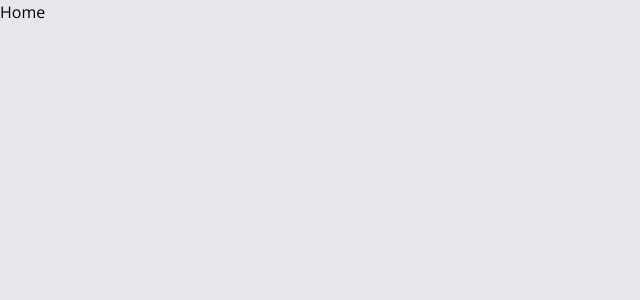
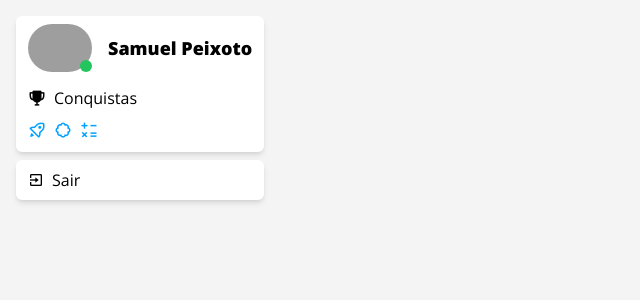
Before and after one commit to arcel-labs/arcel-fe, a React (Vite) app: page / in a window 1280 px wide. Shown: the top 300 px of the page, without its empty margins (0-640 px from the left). Built offline with nearby package versions, Linux system fonts and the light colour scheme; grey boxes are pictures that could not be loaded.

Commit message:
fix: colors in white variant

```diff
--- a/src/components/Atoms/UserProfile/index.tsx
+++ b/src/components/Atoms/UserProfile/index.tsx
@@ -3,8 +3,8 @@ import { TUserProfileComponentProps } from "./types";
 
 const UserProfile: FC<TUserProfileComponentProps> = ({ user }) => {
   return (
-    <div className="flex flex-col gap-2 sm:w-auto w-full">
-      <div className="bg-gray-300 shadow-md gap-3 flex justify-start py-2 px-3 rounded-md items-start flex-col dark:bg-slate-800 sm:max-w-sm">
+    <div className="flex flex-col gap-2 md:w-auto w-full">
+      <div className="bg-white shadow-md gap-3 flex justify-start py-2 px-3 rounded-md items-start flex-col dark:bg-slate-800 md:max-w-sm">
         <div className="flex gap-4 items-center flex-wrap">
           <div className="flex relative w-16 h-w-16 justify-center items-center">
             <img
@@ -28,8 +28,8 @@ const UserProfile: FC<TUserProfileComponentProps> = ({ user }) => {
           </div>
         </div>
       </div>
-      <div className="none w-full">
-        <button className="w-full flex items-center bg-slate-800 shadow-md rounded-md py-2 px-3 gap-2 select-none cursor-pointer transition-all hover:bg-blue hover:text-black">
+      <div className="w-full md:max-w-sm">
+        <button className="w-full flex items-center bg-white dark:bg-slate-800 shadow-md rounded-md py-2 px-3 gap-2 select-none cursor-pointer transition-all hover:bg-blue hover:text-black">
           <i className="bx bx-exit"/>
           <span>Sair</span>
         </button>
--- a/src/main.tsx
+++ b/src/main.tsx
@@ -8,7 +8,7 @@ import "./global.css";
 ReactDOM.createRoot(document.getElementById("root") as HTMLElement).render(
   <React.StrictMode>
     <BrowserRouter>
-      <div className="h-full w-full dark:bg-slate-900 dark:text-white bg-gray-200 text-black min-h-screen min-w-screen">
+      <div className="h-full w-full dark:bg-slate-900 dark:text-white bg-primary-white text-black min-h-screen min-w-screen">
         <AppRoutes />
       </div>
     </BrowserRouter>
--- a/src/pages/Home/index.tsx
+++ b/src/pages/Home/index.tsx
@@ -1,7 +1,12 @@
+import { MOCK_USER_PROFILE } from "../../api/mocks";
+import { UserProfile } from "../../components";
+
 const Home = () => {
   return (
-    <div>Home</div>
-  )
-}
+    <div className="flex flex-column md:flex-row container mx-auto lg:px-4 sm:px-3 px-2 py-4">
+      <UserProfile user={MOCK_USER_PROFILE} />
+    </div>
+  );
+};
 
-export default Home
+export default Home;
--- a/tailwind.config.cjs
+++ b/tailwind.config.cjs
@@ -8,6 +8,7 @@ module.exports = {
       },
       colors: {
         'blue': '#00a1ff',
+        'primary-white': '#f4f4f4'
       },
     },
   },
```
